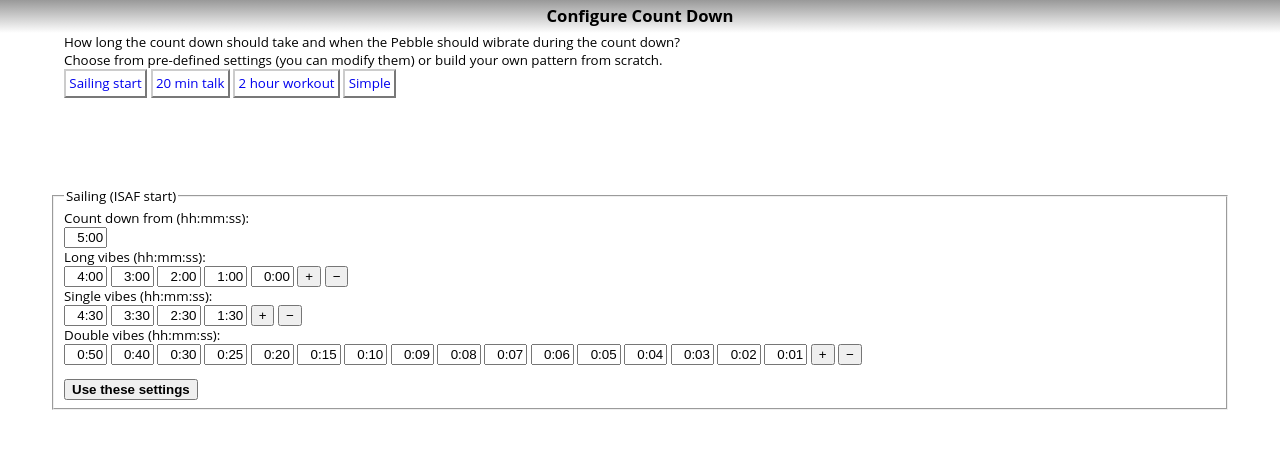
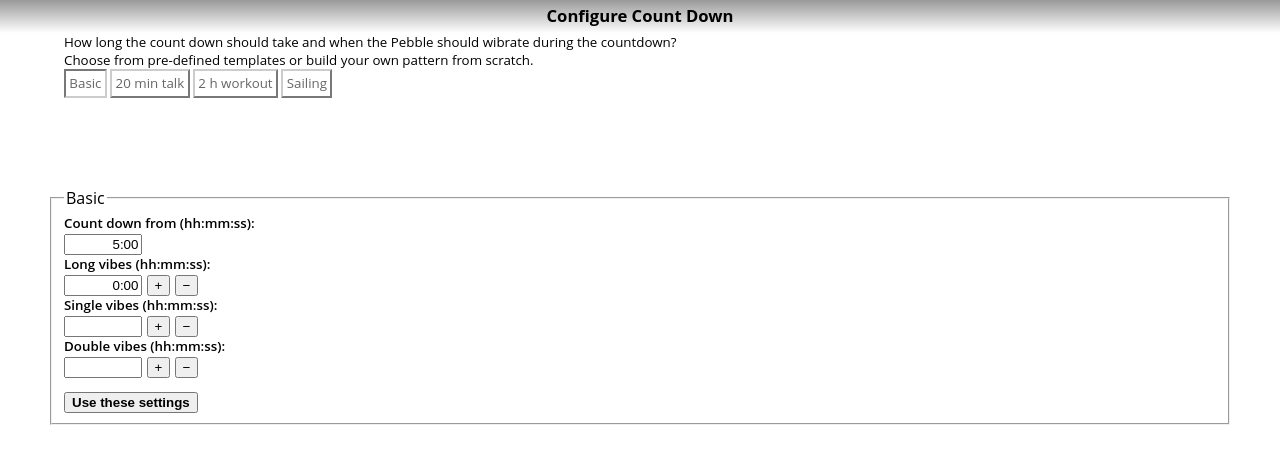
Before and after one commit to samuelmr/pebble-countdown, a plain HTML site: page configure.html in a window 1280 px wide. Drawn offline with Linux system fonts and the light colour scheme.

Commit message:
Slightly modified styling

```diff
--- a/configure.html
+++ b/configure.html
@@ -38,27 +38,32 @@
   width: 90%;
  }
  menu li {
-  border: 2px outset #CCC;
-  color: #DDD;
   display: inline;
   line-height: 2.25;
-  padding: 0.25em;
   white-space: nowrap;
  }
  menu li a {
+  border: 2px outset #CCC;
+  color: #666;
+  padding: 0.25em;
   text-decoration: none;
+ }
+ menu li a:active, #simple-link {
+  border-style: inset;
  }
  form {
   bottom: 0;
   left: 0;
+  margin: 0;
   position: absolute;
   right: 0;
   top: 14em;
  }
- #ted20, #workout, #simple {
+ #ted20, #workout, #isaf {
   display: none;
  }
  fieldset {
+  font-size: larger;
   margin: 0 auto;
   width: 90%;
  }
@@ -80,6 +85,8 @@
  }
  label {
   display: block;
+  font-size: smaller;
+  font-weight: 600;
  }
  p {
   margin: 0;
@@ -89,52 +96,27 @@
 <body>
 <header>
 <h1>Configure Count Down</h1>
-<p>How long the count down should take and when the Pebble should wibrate during the count down?</p>
-<p>Choose from pre-defined settings (you can modify them) or build your own pattern from scratch.</p>
+<p>How long the count down should take and when the Pebble should wibrate during the countdown?</p>
+<p>Choose from pre-defined templates or build your own pattern from scratch.</p>
 <menu>
-<li><a href="#isaf" onclick="showForm('isaf');">Sailing start</a></li>
-<li><a href="#ted20" onclick="showForm('ted20');">20 min talk</a></li>
-<li><a href="#workout" onclick="showForm('workout');">2 hour workout</a></li>
-<li><a href="#simple" onclick="showForm('simple');">Simple</a></li>
+<li><a href="#simple" id="simple-link" onclick="showForm('simple');">Basic</a></li>
+<li><a href="#ted20" id="ted20-link" onclick="showForm('ted20');">20 min talk</a></li>
+<li><a href="#workout" id="workout-link" onclick="showForm('workout');">2 h workout</a></li>
+<li><a href="#isaf" id="isaf-link" onclick="showForm('isaf');">Sailing</a></li>
 </menu>
 </header>
-<form id="isaf" method="get" action="#" onsubmit="sendConfig(this); return false;">
+<form id="simple" method="get" action="#" onsubmit="sendConfig(this); return false;">
 <fieldset>
-<legend>Sailing (ISAF start)</legend>
+<legend>Basic</legend>
 <p><label>Count down from (hh:mm:ss):</label> <input pattern="[0-9]{0,2}:{0,1}[0-9]{1,2}:[0-9]{2}" name="time" value="5:00" /></p>
 <p class="long"><label>Long vibes (hh:mm:ss):</label>
-<span><input value="4:00" pattern="[0-9]{0,2}:{0,1}[0-9]{1,2}:[0-9]{2}" name="longvibes" /></span>
-<span><input value="3:00" pattern="[0-9]{0,2}:{0,1}[0-9]{1,2}:[0-9]{2}" name="longvibes" /></span>
-<span><input value="2:00" pattern="[0-9]{0,2}:{0,1}[0-9]{1,2}:[0-9]{2}" name="longvibes" /></span>
-<span><input value="1:00" pattern="[0-9]{0,2}:{0,1}[0-9]{1,2}:[0-9]{2}" name="longvibes" /></span>
-<span><input value="0:00" pattern="[0-9]{0,2}:{0,1}[0-9]{1,2}:[0-9]{2}" name="longvibes" /></span>
-<button onclick="clone(this); return false;">+</button> <button onclick="destroy(this); return false;">&minus;</button>
+<span><input pattern="[0-9]{0,2}:{0,1}[0-9]{1,2}:[0-9]{2}" name="longvibes" value="0:00" /></span> <button onclick="clone(this); return false;">+</button> <button onclick="destroy(this); return false;">&minus;</button>
 </p>
 <p class="single"><label>Single vibes (hh:mm:ss):</label>
-<span><input value="4:30" pattern="[0-9]{0,2}:{0,1}[0-9]{1,2}:[0-9]{2}" name="singlevibes" /></span>
-<span><input value="3:30" pattern="[0-9]{0,2}:{0,1}[0-9]{1,2}:[0-9]{2}" name="singlevibes" /></span>
-<span><input value="2:30" pattern="[0-9]{0,2}:{0,1}[0-9]{1,2}:[0-9]{2}" name="singlevibes" /></span>
-<span><input value="1:30" pattern="[0-9]{0,2}:{0,1}[0-9]{1,2}:[0-9]{2}" name="singlevibes" /></span>
-<button onclick="clone(this); return false;">+</button> <button onclick="destroy(this); return false;">&minus;</button>
+<span><input pattern="[0-9]{0,2}:{0,1}[0-9]{1,2}:[0-9]{2}" name="singlevibes" /></span> <button onclick="clone(this); return false;">+</button> <button onclick="destroy(this); return false;">&minus;</button>
 </p>
 <p class="double"><label>Double vibes (hh:mm:ss):</label>
-<span><input value="0:50" pattern="[0-9]{0,2}:{0,1}[0-9]{1,2}:[0-9]{2}" name="doublevibes" /></span>
-<span><input value="0:40" pattern="[0-9]{0,2}:{0,1}[0-9]{1,2}:[0-9]{2}" name="doublevibes" /></span>
-<span><input value="0:30" pattern="[0-9]{0,2}:{0,1}[0-9]{1,2}:[0-9]{2}" name="doublevibes" /></span>
-<span><input value="0:25" pattern="[0-9]{0,2}:{0,1}[0-9]{1,2}:[0-9]{2}" name="doublevibes" /></span>
-<span><input value="0:20" pattern="[0-9]{0,2}:{0,1}[0-9]{1,2}:[0-9]{2}" name="doublevibes" /></span>
-<span><input value="0:15" pattern="[0-9]{0,2}:{0,1}[0-9]{1,2}:[0-9]{2}" name="doublevibes" /></span>
-<span><input value="0:10" pattern="[0-9]{0,2}:{0,1}[0-9]{1,2}:[0-9]{2}" name="doublevibes" /></span>
-<span><input value="0:09" pattern="[0-9]{0,2}:{0,1}[0-9]{1,2}:[0-9]{2}" name="doublevibes" /></span>
-<span><input value="0:08" pattern="[0-9]{0,2}:{0,1}[0-9]{1,2}:[0-9]{2}" name="doublevibes" /></span>
-<span><input value="0:07" pattern="[0-9]{0,2}:{0,1}[0-9]{1,2}:[0-9]{2}" name="doublevibes" /></span>
-<span><input value="0:06" pattern="[0-9]{0,2}:{0,1}[0-9]{1,2}:[0-9]{2}" name="doublevibes" /></span>
-<span><input value="0:05" pattern="[0-9]{0,2}:{0,1}[0-9]{1,2}:[0-9]{2}" name="doublevibes" /></span>
-<span><input value="0:04" pattern="[0-9]{0,2}:{0,1}[0-9]{1,2}:[0-9]{2}" name="doublevibes" /></span>
-<span><input value="0:03" pattern="[0-9]{0,2}:{0,1}[0-9]{1,2}:[0-9]{2}" name="doublevibes" /></span>
-<span><input value="0:02" pattern="[0-9]{0,2}:{0,1}[0-9]{1,2}:[0-9]{2}" name="doublevibes" /></span>
-<span><input value="0:01" pattern="[0-9]{0,2}:{0,1}[0-9]{1,2}:[0-9]{2}" name="doublevibes" /></span>
-<button onclick="clone(this); return false;">+</button> <button onclick="destroy(this); return false;">&minus;</button>
+<span><input pattern="[0-9]{0,2}:{0,1}[0-9]{1,2}:[0-9]{2}" name="doublevibes" /></span> <button onclick="clone(this); return false;">+</button> <button onclick="destroy(this); return false;">&minus;</button>
 </p>
 <input type="submit" value="Use these settings" />
 </fieldset>
@@ -201,18 +183,43 @@
 <input type="submit" value="Use these settings" />
 </fieldset>
 </form>
-<form id="simple" method="get" action="#" onsubmit="sendConfig(this); return false;">
+<form id="isaf" method="get" action="#" onsubmit="sendConfig(this); return false;">
 <fieldset>
-<legend>Simple</legend>
+<legend>Sailing (ISAF start)</legend>
 <p><label>Count down from (hh:mm:ss):</label> <input pattern="[0-9]{0,2}:{0,1}[0-9]{1,2}:[0-9]{2}" name="time" value="5:00" /></p>
 <p class="long"><label>Long vibes (hh:mm:ss):</label>
-<span><input pattern="[0-9]{0,2}:{0,1}[0-9]{1,2}:[0-9]{2}" name="longvibes" value="0:00" /></span> <button onclick="clone(this); return false;">+</button> <button onclick="destroy(this); return false;">&minus;</button>
+<span><input value="4:00" pattern="[0-9]{0,2}:{0,1}[0-9]{1,2}:[0-9]{2}" name="longvibes" /></span>
+<span><input value="3:00" pattern="[0-9]{0,2}:{0,1}[0-9]{1,2}:[0-9]{2}" name="longvibes" /></span>
+<span><input value="2:00" pattern="[0-9]{0,2}:{0,1}[0-9]{1,2}:[0-9]{2}" name="longvibes" /></span>
+<span><input value="1:00" pattern="[0-9]{0,2}:{0,1}[0-9]{1,2}:[0-9]{2}" name="longvibes" /></span>
+<span><input value="0:00" pattern="[0-9]{0,2}:{0,1}[0-9]{1,2}:[0-9]{2}" name="longvibes" /></span>
+<button onclick="clone(this); return false;">+</button> <button onclick="destroy(this); return false;">&minus;</button>
 </p>
 <p class="single"><label>Single vibes (hh:mm:ss):</label>
-<span><input pattern="[0-9]{0,2}:{0,1}[0-9]{1,2}:[0-9]{2}" name="singlevibes" /></span> <button onclick="clone(this); return false;">+</button> <button onclick="destroy(this); return false;">&minus;</button>
+<span><input value="4:30" pattern="[0-9]{0,2}:{0,1}[0-9]{1,2}:[0-9]{2}" name="singlevibes" /></span>
+<span><input value="3:30" pattern="[0-9]{0,2}:{0,1}[0-9]{1,2}:[0-9]{2}" name="singlevibes" /></span>
+<span><input value="2:30" pattern="[0-9]{0,2}:{0,1}[0-9]{1,2}:[0-9]{2}" name="singlevibes" /></span>
+<span><input value="1:30" pattern="[0-9]{0,2}:{0,1}[0-9]{1,2}:[0-9]{2}" name="singlevibes" /></span>
+<button onclick="clone(this); return false;">+</button> <button onclick="destroy(this); return false;">&minus;</button>
 </p>
 <p class="double"><label>Double vibes (hh:mm:ss):</label>
-<span><input pattern="[0-9]{0,2}:{0,1}[0-9]{1,2}:[0-9]{2}" name="doublevibes" /></span> <button onclick="clone(this); return false;">+</button> <button onclick="destroy(this); return false;">&minus;</button>
+<span><input value="0:50" pattern="[0-9]{0,2}:{0,1}[0-9]{1,2}:[0-9]{2}" name="doublevibes" /></span>
+<span><input value="0:40" pattern="[0-9]{0,2}:{0,1}[0-9]{1,2}:[0-9]{2}" name="doublevibes" /></span>
+<span><input value="0:30" pattern="[0-9]{0,2}:{0,1}[0-9]{1,2}:[0-9]{2}" name="doublevibes" /></span>
+<span><input value="0:25" pattern="[0-9]{0,2}:{0,1}[0-9]{1,2}:[0-9]{2}" name="doublevibes" /></span>
+<span><input value="0:20" pattern="[0-9]{0,2}:{0,1}[0-9]{1,2}:[0-9]{2}" name="doublevibes" /></span>
+<span><input value="0:15" pattern="[0-9]{0,2}:{0,1}[0-9]{1,2}:[0-9]{2}" name="doublevibes" /></span>
+<span><input value="0:10" pattern="[0-9]{0,2}:{0,1}[0-9]{1,2}:[0-9]{2}" name="doublevibes" /></span>
+<span><input value="0:09" pattern="[0-9]{0,2}:{0,1}[0-9]{1,2}:[0-9]{2}" name="doublevibes" /></span>
+<span><input value="0:08" pattern="[0-9]{0,2}:{0,1}[0-9]{1,2}:[0-9]{2}" name="doublevibes" /></span>
+<span><input value="0:07" pattern="[0-9]{0,2}:{0,1}[0-9]{1,2}:[0-9]{2}" name="doublevibes" /></span>
+<span><input value="0:06" pattern="[0-9]{0,2}:{0,1}[0-9]{1,2}:[0-9]{2}" name="doublevibes" /></span>
+<span><input value="0:05" pattern="[0-9]{0,2}:{0,1}[0-9]{1,2}:[0-9]{2}" name="doublevibes" /></span>
+<span><input value="0:04" pattern="[0-9]{0,2}:{0,1}[0-9]{1,2}:[0-9]{2}" name="doublevibes" /></span>
+<span><input value="0:03" pattern="[0-9]{0,2}:{0,1}[0-9]{1,2}:[0-9]{2}" name="doublevibes" /></span>
+<span><input value="0:02" pattern="[0-9]{0,2}:{0,1}[0-9]{1,2}:[0-9]{2}" name="doublevibes" /></span>
+<span><input value="0:01" pattern="[0-9]{0,2}:{0,1}[0-9]{1,2}:[0-9]{2}" name="doublevibes" /></span>
+<button onclick="clone(this); return false;">+</button> <button onclick="destroy(this); return false;">&minus;</button>
 </p>
 <input type="submit" value="Use these settings" />
 </fieldset>
@@ -264,11 +271,14 @@
 function showForm(id) {
  var fs = document.getElementsByTagName('form');
  for (var i=0; i<fs.length; i++) {
+  var l = document.getElementById(fs[i].id + '-link');
   if (fs[i]['id'] != id) {
    fs[i].style.display = 'none';
+   l.style.borderStyle = 'outset';
   }
   else {
    fs[i].style.display = 'block';
+   l.style.borderStyle = 'inset';
   }
  }
 }
```
